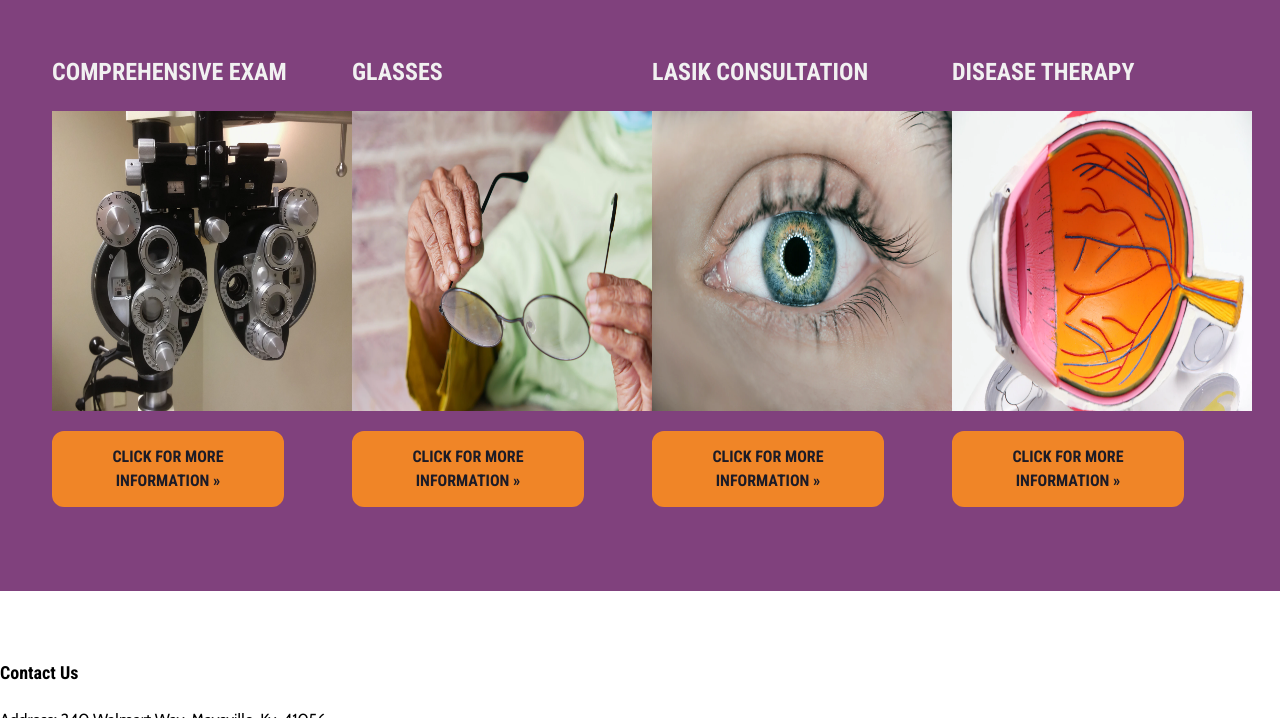
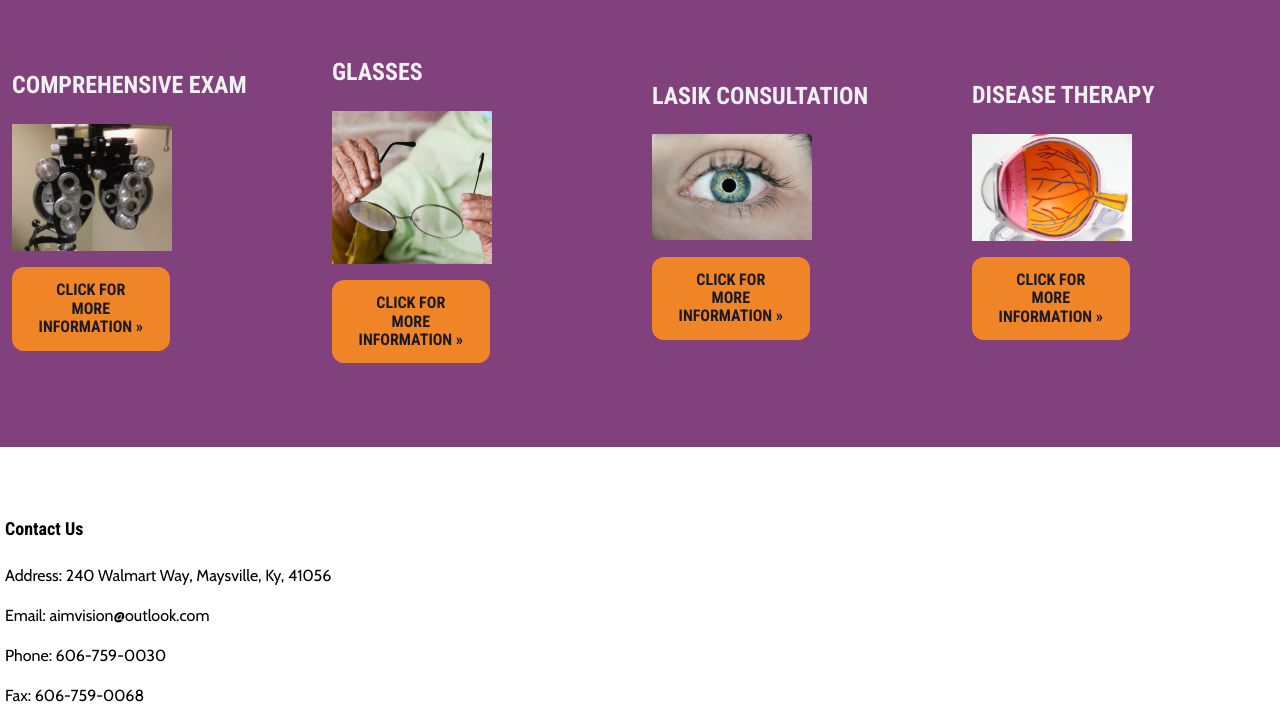
Before and after one commit to MAWOSIKA/webdev-project1, a plain HTML site: page index.html in a window 1280 px wide. Shown: the part 1530-2248 px from the top of the page. Drawn offline with nearby package versions, Linux system fonts and the light colour scheme.

Commit message:
sixth commit

```diff
--- a/css/style.css
+++ b/css/style.css
@@ -33,7 +33,7 @@ body {
 .header-content {
     color: #F1F1F1;
     width: 100%;
-    padding: 12px;
+    /* padding: 12px; */
     margin: 0;
 }
 
@@ -112,19 +112,23 @@ body {
     color: #F1F1F1;
     width: 100%;
     /* max-width: 1000px; */
-    display: flex;
+    /* display: flex;
     justify-content: space-between;
-    align-items: center;
-    padding: 12px;
+    align-items: center; */
+    padding: 12px 40px;
 }
 
 .services-item {
+    width: 25%;
+}
 
+.services-item img{
+    width: 50%;
 }
 
 .contact{
     background: ##EFEDFF;
-    padding: 48px 0;
+    padding: 48px 20px;
 
 
 }
@@ -209,7 +213,7 @@ a:hover, a:active {
 }
 
 .btn, .btn:visited  {
-    width: 100%;
+    width: 33%;
     max-width: 180px;
     background: #f08527;
     color: #1b1b27;
@@ -365,7 +369,7 @@ footer {
     .main-nav {
         display: none;
         position: fixed;
-        top: 75px;
+        top: 70px;
         text-align: center;
         margin: 0 auto;
         width: 100%;
@@ -399,6 +403,8 @@ footer {
 
 }
 
+
+
 @media only screen and (min-width: 480px) {
 
 
@@ -421,7 +427,7 @@ footer {
    .main-nav{
         display: inline-block;
         position: initial;
-   }
+    }
 
     .mobile-nav {
         display: none;
@@ -451,6 +457,22 @@ footer {
         border-bottom: solid 2px #74b44a;
         opacity: 0.60;
         font-size: 110%;
+    }
+
+    .services-content {
+        color: #F1F1F1;
+        width: 100%;
+        /* max-width: 1000px; */
+        display: flex;
+        justify-content: space-between;
+        align-items: center;
+        padding: 12px;
+    }
+
+    .contact{
+        background: ##EFEDFF;
+        padding: 48px 5px;
+    }
 }
 
 /*
--- a/index.html
+++ b/index.html
@@ -8,8 +8,6 @@
     <link href="https://fonts.googleapis.com/css?family=Cabin|Roboto:400,700|Roboto+Condensed:400,700" rel="stylesheet">
     <link rel="stylesheet" href="css/style.css">
     <link rel="icon" href="img/favicon.ico" type="image/x-icon">
-    <link rel="stylesheet" href="https://cdn.jsdelivr.net/npm/@fortawesome/fontawesome-free@6.2.0/css/fontawesome.min.css">
-    <link rel="stylesheet" href="https://cdn.jsdelivr.net/npm/@fortawesome/fontawesome-free@4.7.0/css/fontawesome.min.css">
 </head>
 
   <body>
@@ -61,26 +59,26 @@
         <main class="services-content">
             <article class="services-item" id="comprehensive-exam">
                 <h3>Comprehensive Exam</h3>
-                 <img src="./img/eye exam photo 2.webp" alt="exam photo" width="300px" height="300px">
-                <p><a href="#" class="btn">Click for more information &raquo;</a></p>
+                 <img src="./img/eye exam photo 2.webp" alt="exam photo">
+                <a href="#" class="btn">Click for more information &raquo;</a>
             </article>
 
             <article class="services-item" id="glasses">
                 <h3>Glasses </h3>
-                <img src="./img/geriatric eye care .webp" alt="glasses"width="300px" height="300px">
-                <p><a href="#" class="btn">Click for more information &raquo;</a></p>
+                <img src="./img/geriatric eye care.jpg" alt="glasses">
+                <a href="#" class="btn">Click for more information &raquo;</a>
             </article>
 
             <article class="services-item" id="consultation">
                 <h3>Lasik Consultation </h3>
-                <img src="./img/eye image.webp" alt="glasses"width="300px" height="300px">
-                 <p><a href="#" class="btn">Click for more information &raquo;</a></p>
+                <img src="./img/eye image.webp" alt="glasses">
+                 <a href="#" class="btn">Click for more information &raquo;</a>
             </article>
 
             <article class="services-item" id="disease-therapy">
                 <h3>Disease Therapy </h3>
-                <img src="./img/eye vessel photo.webp" alt="glasses"width="300px" height="300px">
-                <p><a href="#" class="btn">Click for more information &raquo;</a></p>
+                <img src="./img/eye vessel photo.webp" alt="glasses">
+                <a href="#" class="btn">Click for more information &raquo;</a>
             </article>
         </main>
     </section>
@@ -93,9 +91,11 @@
                 <p>Email: aimvision@outlook.com</p>
                 <p>Phone: 606-759-0030</p>
                 <p>Fax: 606-759-0068</p>
-                <i class="fa fa-facebook"></i>
-                <a href="#" class="fa fa-twitter"></a>
-                <a href="#" class="fa fa-instagram"></a>
+                <ion-icon name="logo-facebook"></ion-icon>
+                <ion-icon name="logo-instagram"></ion-icon>
+                <ion-icon name="logo-twitter"></ion-icon>
+                <ion-icon name="logo-youtube"></ion-icon>
+
             </div>
     </section>
 
@@ -108,6 +108,8 @@
 
     <script src="js/app.js"></script>
 
+    <script type="module" src="https://unpkg.com/ionicons@5.5.2/dist/ionicons/ionicons.esm.js"></script>
+    <script nomodule src="https://unpkg.com/ionicons@5.5.2/dist/ionicons/ionicons.js"></script>
 </body>
 
 </html>
```
Also changed, not shown: img/geriatric eye care.jpg (added), img/peds exam photo.jpeg, 1 other file.
